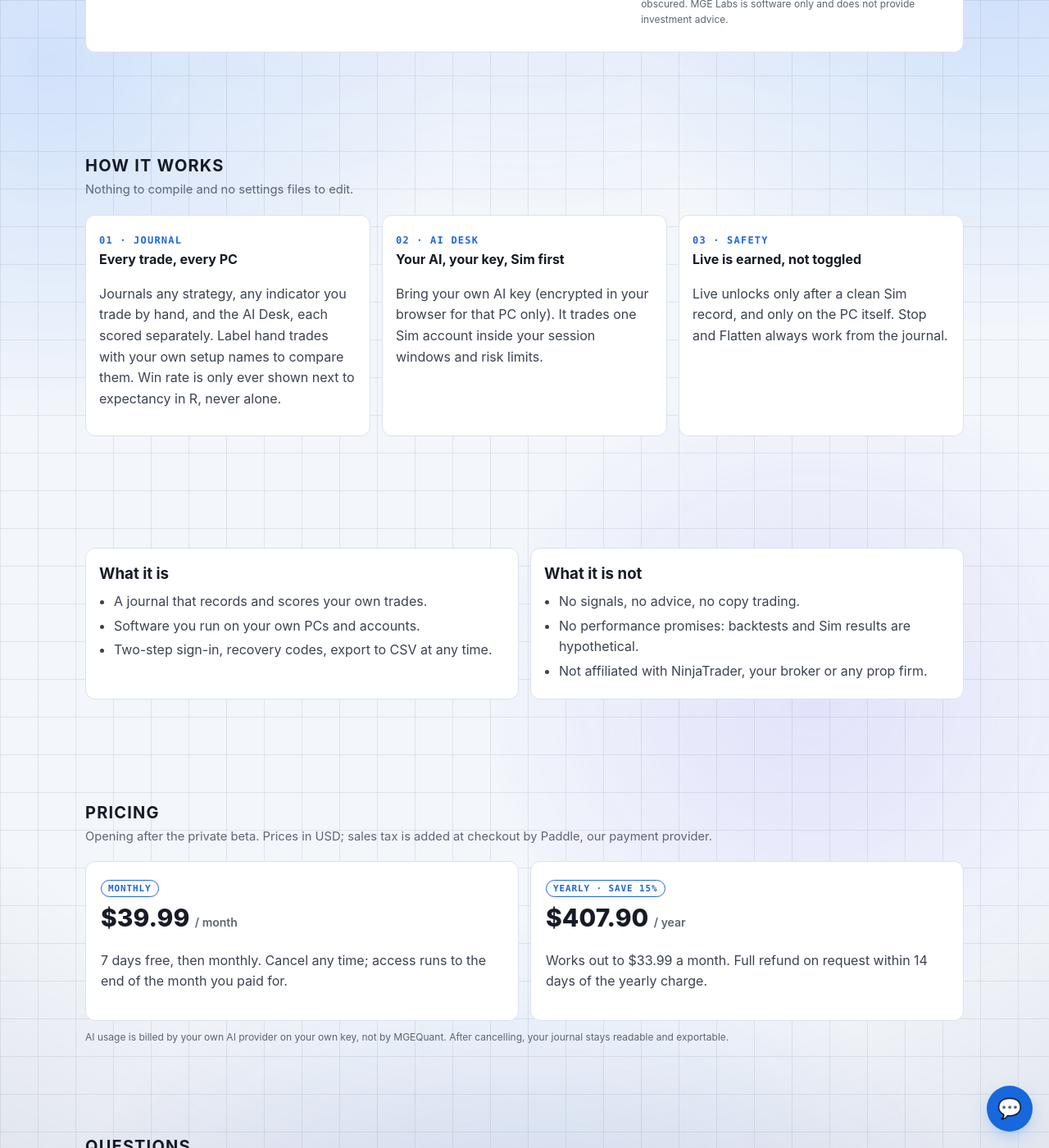
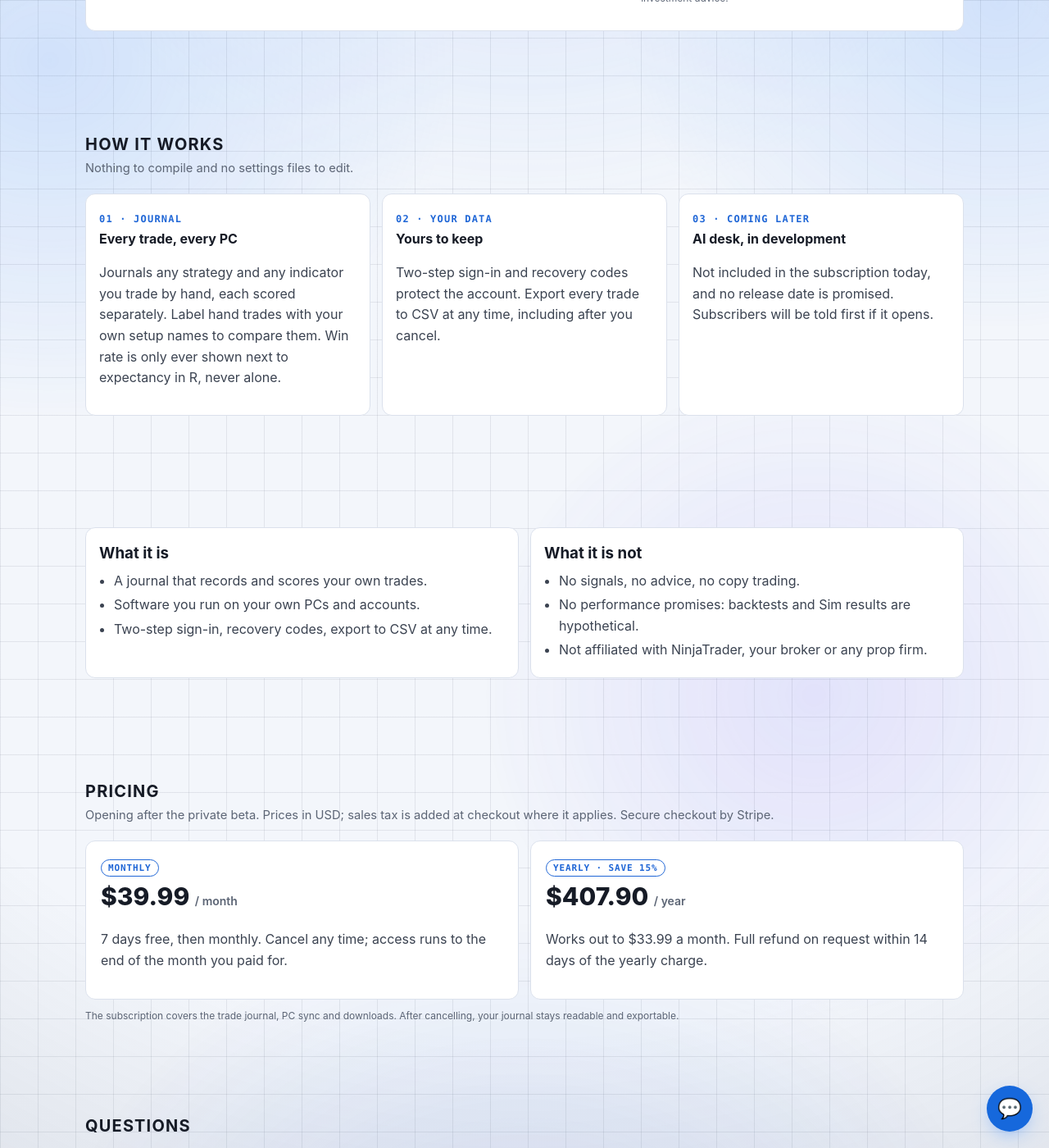
Before and after one commit to MGEQuant/MGEQuant, a Jekyll site: the page labs.html, which Jekyll copies as it is, in a window 1280 px wide and 1400 px high, scrolled down 855 px. Shown: the whole window at 82% size. Built offline with Jekyll 4.4.1, drawn with Linux system fonts in a browser that asks for light colours; some of the changed text lies outside the part shown.

Commit message:
MGE Labs wording: trade journal only; AI desk marked in development, not part of the subscription; checkout by Stripe
Co-Authored-By: Claude Opus 5.5 <noreply@anthropic.com>

```diff
--- a/in-action.html
+++ b/in-action.html
@@ -415,7 +415,7 @@
 <body>
   <div class="container">
     <div class="labs-strip">
-      <a class="labs-strip-main" href="https://journal.mgequant.com/" target="_blank" rel="noopener"><span class="labs-dot" aria-hidden="true"></span><b>MGE Labs</b><span class="ls-sep">&middot;</span><span class="ls-dim">Trade journal + AI desk &middot; private beta</span><span class="ls-go">Enter here &rarr;</span></a>
+      <a class="labs-strip-main" href="https://journal.mgequant.com/" target="_blank" rel="noopener"><span class="labs-dot" aria-hidden="true"></span><b>MGE Labs</b><span class="ls-sep">&middot;</span><span class="ls-dim">Trade journal for NinjaTrader 8 &middot; private beta</span><span class="ls-go">Enter here &rarr;</span></a>
       <a href="labs.html" class="labs-strip-notes">What is MGE Labs?</a>
       <a class="labs-strip-notes" href="https://mgequantnotes.substack.com" target="_blank" rel="noopener noreferrer">Weekly notes &rarr;</a>
     </div>
--- a/index.html
+++ b/index.html
@@ -459,7 +459,7 @@
 <body>
   <div class="container">
     <div class="labs-strip">
-      <a class="labs-strip-main" href="https://journal.mgequant.com/" target="_blank" rel="noopener"><span class="labs-dot" aria-hidden="true"></span><b>MGE Labs</b><span class="ls-sep">&middot;</span><span class="ls-dim">Trade journal + AI desk &middot; private beta</span><span class="ls-go">Enter here &rarr;</span></a>
+      <a class="labs-strip-main" href="https://journal.mgequant.com/" target="_blank" rel="noopener"><span class="labs-dot" aria-hidden="true"></span><b>MGE Labs</b><span class="ls-sep">&middot;</span><span class="ls-dim">Trade journal for NinjaTrader 8 &middot; private beta</span><span class="ls-go">Enter here &rarr;</span></a>
       <a href="labs.html" class="labs-strip-notes">What is MGE Labs?</a>
       <a class="labs-strip-notes" href="https://mgequantnotes.substack.com" target="_blank" rel="noopener noreferrer">Weekly notes &rarr;</a>
     </div>
--- a/labs.html
+++ b/labs.html
@@ -6,7 +6,7 @@
 <script>(function(){try{var t=localStorage.getItem('mgequant-theme');if(t)document.documentElement.setAttribute('data-theme',t);}catch(e){}})();</script>
 <meta name="viewport" content="width=device-width, initial-scale=1">
 <title>MGEQuant | MGE Labs</title>
-<meta name="description" content="MGE Labs: a private trade journal and an AI desk for NinjaTrader 8. Software only, not investment advice.">
+<meta name="description" content="MGE Labs: a private trade journal for NinjaTrader 8. Software only, not investment advice.">
 <meta property="og:title" content="MGEQuant | MGE Labs">
 <meta property="og:url" content="https://mgequant.com/labs.html">
 <meta property="og:image" content="https://mgequant.com/assets/img/mgequant-logo.png">
@@ -442,7 +442,7 @@
 <body>
   <div class="container">
     <div class="labs-strip">
-      <a class="labs-strip-main" href="https://journal.mgequant.com/" target="_blank" rel="noopener"><span class="labs-dot" aria-hidden="true"></span><b>MGE Labs</b><span class="ls-sep">&middot;</span><span class="ls-dim">Trade journal + AI desk &middot; private beta</span><span class="ls-go">Enter here &rarr;</span></a>
+      <a class="labs-strip-main" href="https://journal.mgequant.com/" target="_blank" rel="noopener"><span class="labs-dot" aria-hidden="true"></span><b>MGE Labs</b><span class="ls-sep">&middot;</span><span class="ls-dim">Trade journal for NinjaTrader 8 &middot; private beta</span><span class="ls-go">Enter here &rarr;</span></a>
       <a href="labs.html" class="labs-strip-notes">What is MGE Labs?</a>
       <a class="labs-strip-notes" href="https://mgequantnotes.substack.com" target="_blank" rel="noopener noreferrer">Weekly notes &rarr;</a>
     </div>
@@ -463,7 +463,7 @@
   <main class="container">
     <header class="page-head">
       <h1>MGE Labs</h1>
-      <p>A private trade journal and an AI desk for NinjaTrader 8. Every closed trade on your PCs lands in one journal, scored in R against the risk you set. The AI desk trades a Sim account first and has to earn a clean record before live trading can be switched on, on that PC only.</p>
+      <p>A private trade journal for NinjaTrader 8. Every closed trade on your PCs lands in one journal, scored in R against the risk you set. An AI desk is in development and is not part of the subscription today.</p>
     </header>
 
     <section id="labs-walkthrough">
@@ -487,9 +487,9 @@
     <section id="how">
       <div class="sec-head"><div><h2>How it works</h2><p>Nothing to compile and no settings files to edit.</p></div></div>
       <div class="labs-grid3">
-        <div class="panel"><span class="labs-num">01 · JOURNAL</span><h3>Every trade, every PC</h3><p>Journals any strategy, any indicator you trade by hand, and the AI Desk, each scored separately. Label hand trades with your own setup names to compare them. Win rate is only ever shown next to expectancy in R, never alone.</p></div>
-        <div class="panel"><span class="labs-num">02 · AI DESK</span><h3>Your AI, your key, Sim first</h3><p>Bring your own AI key (encrypted in your browser for that PC only). It trades one Sim account inside your session windows and risk limits.</p></div>
-        <div class="panel"><span class="labs-num">03 · SAFETY</span><h3>Live is earned, not toggled</h3><p>Live unlocks only after a clean Sim record, and only on the PC itself. Stop and Flatten always work from the journal.</p></div>
+        <div class="panel"><span class="labs-num">01 · JOURNAL</span><h3>Every trade, every PC</h3><p>Journals any strategy and any indicator you trade by hand, each scored separately. Label hand trades with your own setup names to compare them. Win rate is only ever shown next to expectancy in R, never alone.</p></div>
+        <div class="panel"><span class="labs-num">02 · YOUR DATA</span><h3>Yours to keep</h3><p>Two-step sign-in and recovery codes protect the account. Export every trade to CSV at any time, including after you cancel.</p></div>
+        <div class="panel"><span class="labs-num">03 · COMING LATER</span><h3>AI desk, in development</h3><p>Not included in the subscription today, and no release date is promised. Subscribers will be told first if it opens.</p></div>
       </div>
     </section>
 
@@ -503,18 +503,18 @@
     </section>
 
     <section id="pricing">
-      <div class="sec-head"><div><h2>Pricing</h2><p>Opening after the private beta. Prices in USD; sales tax is added at checkout by Paddle, our payment provider.</p></div></div>
+      <div class="sec-head"><div><h2>Pricing</h2><p>Opening after the private beta. Prices in USD; sales tax is added at checkout where it applies. Secure checkout by Stripe.</p></div></div>
       <div class="labs-price">
         <div class="panel"><span class="labs-badge">MONTHLY</span><div class="amt">$39.99 <small>/ month</small></div><p>7 days free, then monthly. Cancel any time; access runs to the end of the month you paid for.</p></div>
         <div class="panel"><span class="labs-badge">YEARLY · SAVE 15%</span><div class="amt">$407.90 <small>/ year</small></div><p>Works out to $33.99 a month. Full refund on request within 14 days of the yearly charge.</p></div>
       </div>
-      <p class="labs-fine">AI usage is billed by your own AI provider on your own key, not by MGEQuant. After cancelling, your journal stays readable and exportable.</p>
+      <p class="labs-fine">The subscription covers the trade journal, PC sync and downloads. After cancelling, your journal stays readable and exportable.</p>
     </section>
 
     <section id="faq">
       <div class="sec-head"><div><h2>Questions</h2></div></div>
       <details class="labs-faq"><summary>Do I need to keep the journal open in my browser?</summary><p>No. NinjaTrader must be open on the PC (with its data connection); the journal runs on our servers around the clock.</p></details>
-      <details class="labs-faq"><summary>Which brokers and prop firms?</summary><p>Any account NinjaTrader 8 connects to. You enter your firm's rules yourself (drawdown type, daily loss, flat time); check your firm allows automation before going live.</p></details>
+      <details class="labs-faq"><summary>Which brokers and prop firms?</summary><p>Any account NinjaTrader 8 connects to. The journal records your closed trades; it does not place orders.</p></details>
       <details class="labs-faq"><summary>What if I lose my phone (two-step sign-in)?</summary><p>Each of your 10 recovery codes signs you in once. Then set two-step sign-in up again on the new phone.</p></details>
       <details class="labs-faq"><summary>Can I take my data with me?</summary><p>Yes: export every trade as a CSV file at any time, including after cancelling.</p></details>
       <div class="labs-legal"><a href="terms.html">Terms of Service</a><a href="refund-policy.html">Refund Policy</a><a href="privacy.html">Privacy Policy</a><a href="risk-disclaimer.html">Risk Disclaimer</a></div>
```
